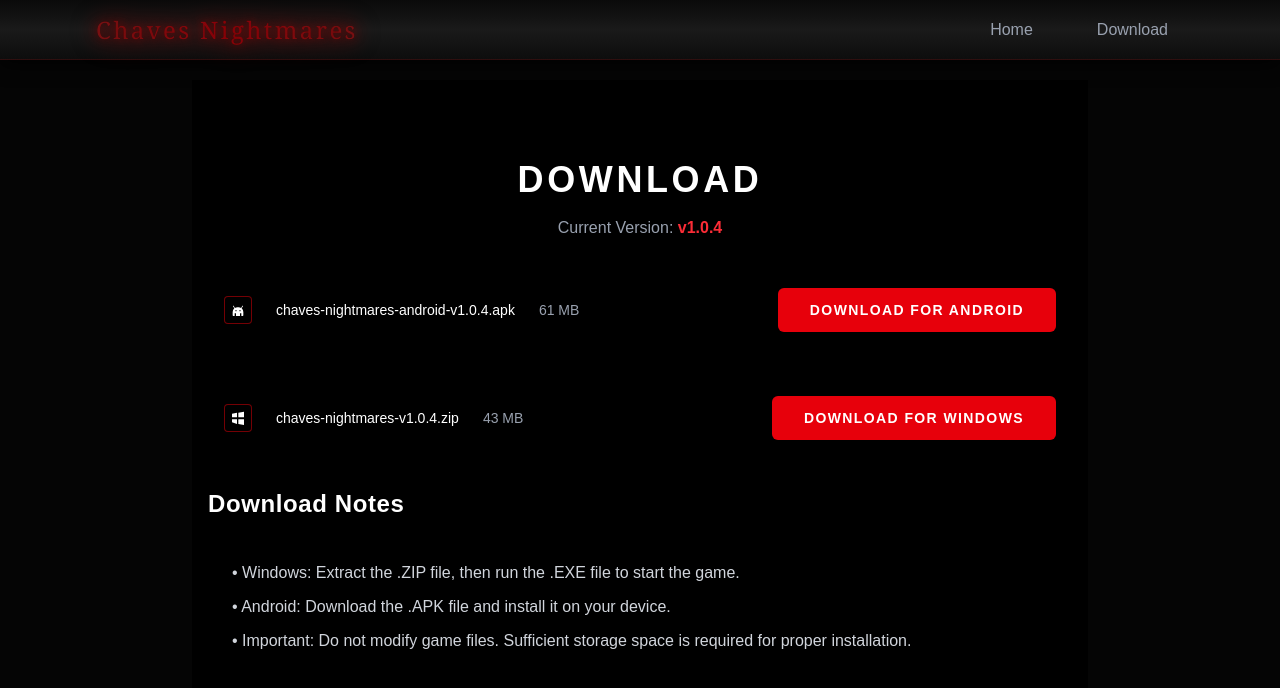
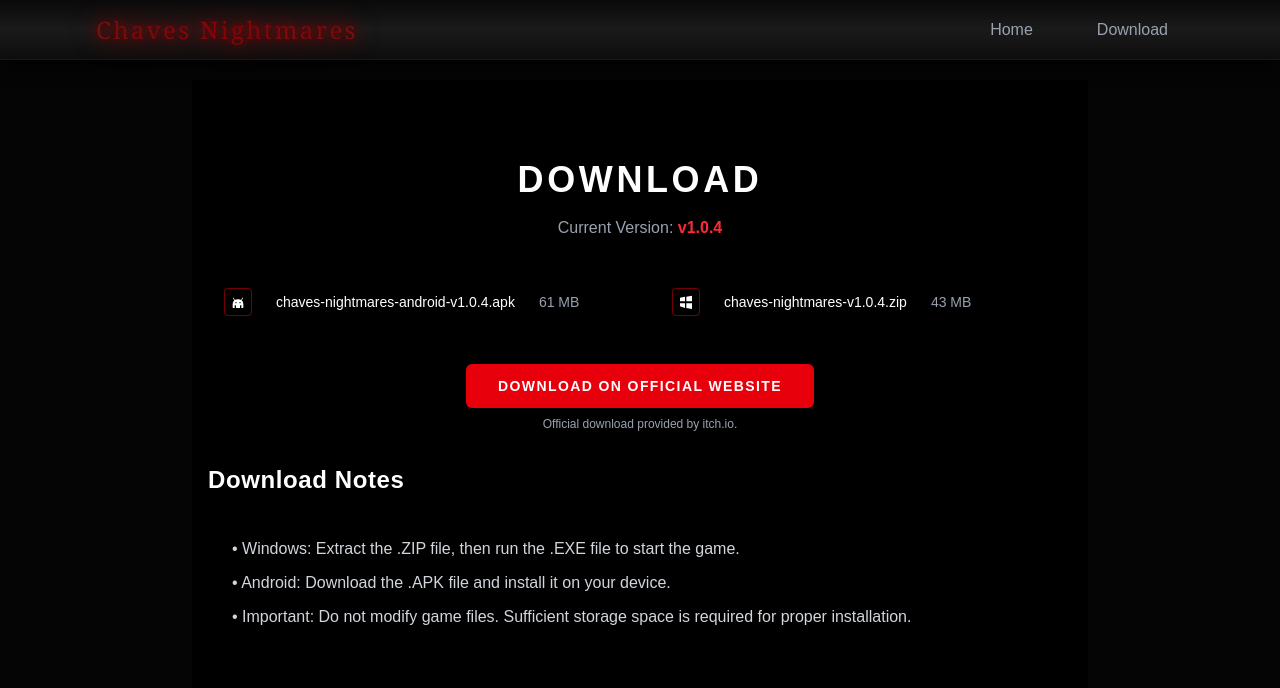
Before and after one commit to dorsherpang/chavesnightmares, a Next.js app: page /download in a window 1280 px wide. Shown: the top 688 px of the page. Built offline with nearby package versions, Linux system fonts and the light colour scheme.

Commit message:
second version.
alter download url & add video show frame

```diff
--- a/src/app/download/page.tsx
+++ b/src/app/download/page.tsx
@@ -24,8 +24,10 @@
                     </p>
                 </section>
 
-                {/* ===== Download Card 1 ===== */}
-                <div className="border-fear bg-black/40 hover:bg-fear-gradient transition-all duration-300">
+                {/* ===== Download Cards ===== */}
+                <div className="flex flex-col md:flex-row justify-center gap-8">
+                    {/* Download Card 1 */}
+                    <div className="border-fear bg-black/40 hover:bg-fear-gradient transition-all duration-300 max-w-md w-full">
                         <div className="p-4 flex flex-col md:flex-row md:items-center gap-4 md:gap-6 text-sm">
                             {/* Platform badge */}
                             <span
@@ -47,24 +49,11 @@
                                 <p className="truncate text-white">chaves-nightmares-android-v1.0.4.apk</p>
                                 <p className="whitespace-nowrap text-gray-400">61 MB</p>
                             </div>
-
-                        {/* Download button */}
-                        <a
-                            href="https://download.gamejolt.net/5611cb277e6d03caa3f323db4b9ee0b97c787db48f1a9dbdfce932168a2f08c4,1768049944,7/data/games/16/140/1023390/files/695c3820b6c8c/chaves-nightmares-android-v1.0.4.apk"
-                            target="_blank"
-                            rel="noopener noreferrer"
-                            className="inline-flex items-center justify-center bg-red-600 text-white font-semibold uppercase tracking-widest text-xs md:text-sm px-6 md:px-8 py-3 rounded-md shadow-lg hover:bg-red-700 hover:scale-105 transition-all duration-300 whitespace-nowrap"
-                        >
-                            Download for Android
-                        </a>
-
-
-
                         </div>
                     </div>
 
-                {/* ===== Download Card 2 ===== */}
-                <div className="border-fear bg-black/40 hover:bg-fear-gradient transition-all duration-300">
+                    {/* Download Card 2 */}
+                    <div className="border-fear bg-black/40 hover:bg-fear-gradient transition-all duration-300 max-w-md w-full">
                         <div className="p-4 flex flex-col md:flex-row md:items-center gap-4 md:gap-6 text-sm">
                             {/* Platform badge */}
                             <span
@@ -86,19 +75,24 @@
                                 <p className="truncate text-white">chaves-nightmares-v1.0.4.zip</p>
                                 <p className="whitespace-nowrap text-gray-400">43 MB</p>
                             </div>
+                        </div>
+                    </div>
+                </div>
 
-                        {/* Download button */}
+                {/* ===== Download Button ===== */}
+                <div className="text-center">
                     <a
-                            href="https://download.gamejolt.net/23a7d76b6d4842765104a8c5c4f7b53d26e12b84152c3853a2428b12b77b581f,1768050071,7/data/games/16/140/1023390/files/695c37f2448bb/chaves-nightmares-v1.0.4.zip"
+                        href="https://official-greenjerry.itch.io/chaves-nightmares#download"
                         target="_blank"
-                            rel="noopener noreferrer"
+                        rel="nofollow noopener noreferrer"
                         className="inline-flex items-center justify-center bg-red-600 text-white font-semibold uppercase tracking-widest text-xs md:text-sm px-6 md:px-8 py-3 rounded-md shadow-lg hover:bg-red-700 hover:scale-105 transition-all duration-300 whitespace-nowrap"
                     >
-                            Download for Windows
+                        Download on Official Website
                     </a>
 
-
-                    </div>
+                    <p className="mt-2 text-xs text-gray-400">
+                        Official download provided by itch.io.
+                    </p>
                 </div>
 
                 {/* ===== Download Notes ===== */}
--- a/src/app/layout.tsx
+++ b/src/app/layout.tsx
@@ -5,8 +5,8 @@
 import Footer from "@/components/Footer";
 
 export const metadata: Metadata = {
-  title: 'Chaves Nightmares - Horror Game for Android & Windows | Free Download & Latest Version',
-  description: 'Play Chaves Nightmares, a thrilling horror game for Android and Windows. Explore eerie environments, solve puzzles, and enjoy an adventure. Free download available!',
+  title: 'Chaves Nightmares - Horror Game for Android & Windows & Latest Version',
+  description: 'Play Chaves Nightmares, a thrilling horror game for Android and Windows. Free download available!',
   alternates: {
     canonical: 'https://chavesnightmares.org',
   },
--- a/src/app/page.tsx
+++ b/src/app/page.tsx
@@ -3,6 +3,7 @@
 import GameIntro from '@/components/GameIntro';
 import GameStory from '@/components/GameStory';
 import FAQ from '@/components/FAQ';
+import MediaSwitcher from '@/components/MediaSwitcher';
 export default function HomePage() {
 
   return (
@@ -82,7 +83,7 @@
         </a>
       </div>
 
-
+      <MediaSwitcher></MediaSwitcher>
       <GameIntro></GameIntro>
       <GameStory></GameStory>
       <FAQ></FAQ>
--- /dev/null
+++ b/src/components/MediaSwitcher.tsx
@@ -0,0 +1,22 @@
+export default function MediaSwitcher() {
+    const videoIds = ['IFaWzzZmsWQ', 'iV90qvSDU18', 'HocwXxKoH0w']; // 示例YouTube视频ID数组，替换为实际的
+
+    return (
+        <div className="bg-black/40 border border-red-900/20 p-6 rounded-lg">
+            <div className="grid grid-cols-3 gap-4">
+                {videoIds.map((videoId, index) => (
+                    <div key={index} className="aspect-video bg-black rounded-lg overflow-hidden">
+                        <iframe
+                            src={`https://www.youtube.com/embed/${videoId}`}
+                            title={`YouTube video player ${index + 1}`}
+                            frameBorder="0"
+                            allow="accelerometer; autoplay; clipboard-write; encrypted-media; gyroscope; picture-in-picture"
+                            allowFullScreen
+                            className="w-full h-full"
+                        ></iframe>
+                    </div>
+                ))}
+            </div>
+        </div>
+    );
+}
```
Lines whose indentation alone changed are shown as unchanged.
